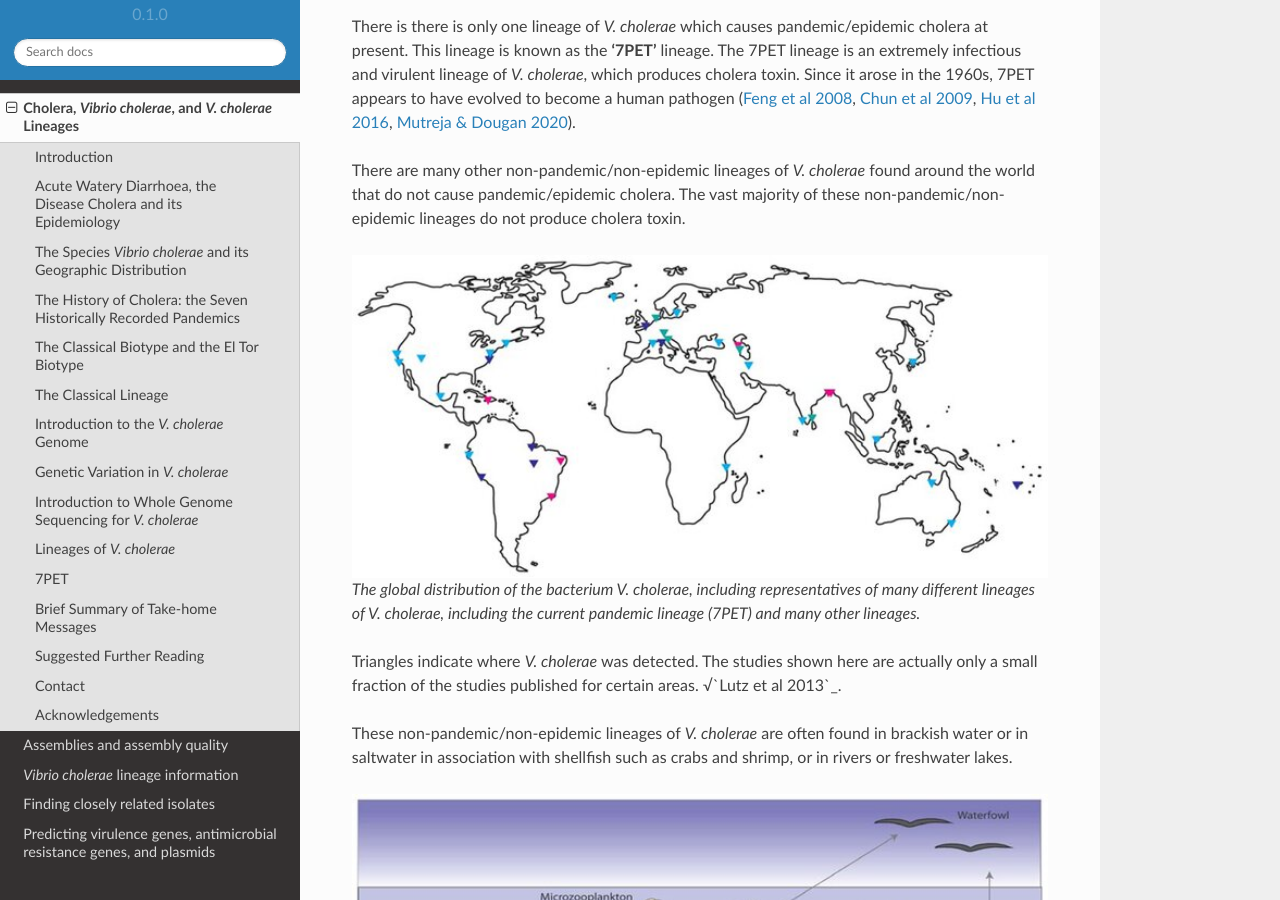
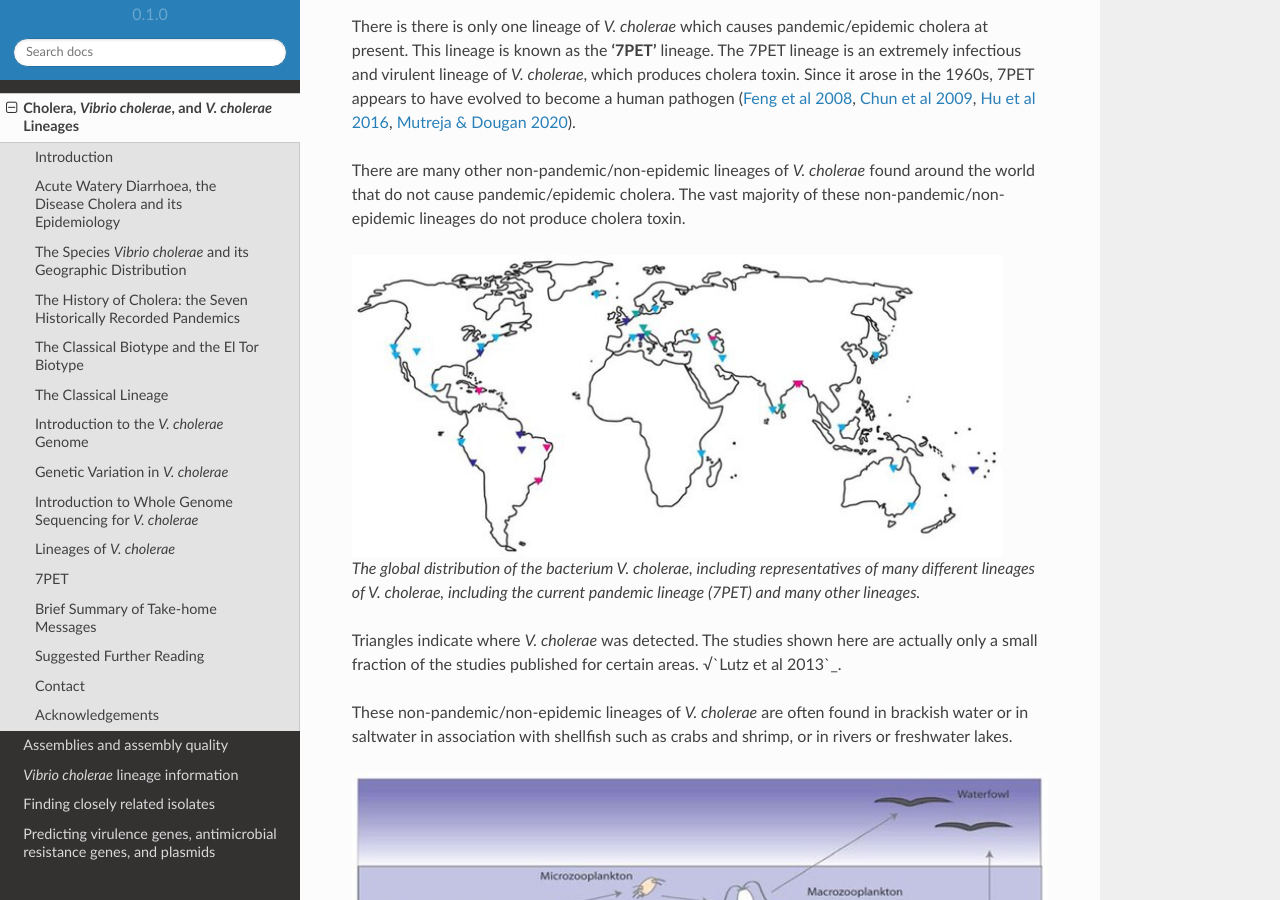
Before and after one commit to avrilcoghlan/cholerabook, a Sphinx documentation site: the page built from docs/source/vibriogenomes.rst, in a window 1280 px wide and 900 px high, scrolled down 2978 px. Built offline with Sphinx 7.4.7 and the Read the Docs theme 2.0.0, drawn with Linux system fonts in a browser that asks for light colours.

Commit message:
Update vibriogenomes.rst

```diff
--- a/docs/source/vibriogenomes.rst
+++ b/docs/source/vibriogenomes.rst
@@ -64,7 +64,7 @@
 cholera. The vast majority of these non-pandemic/non-epidemic lineages do not produce cholera toxin.
 
 .. figure:: GlobalDistribution.jpg
-  :width: 700
+  :width: 650
 
   The global distribution of the bacterium *V. cholerae*, including representatives of many different lineages of *V. cholerae*, including the current pandemic lineage (7PET) and many other lineages.
 Triangles indicate where *V. cholerae* was detected. The studies shown here are actually only a small fraction of the studies published for certain areas. √`Lutz et al 2013`_.
@@ -80,7 +80,7 @@
 .. _Mutreja & Dougan 2020: https://pubmed.ncbi.nlm.nih.gov/31345641/
 
 .. figure:: VibrioCholeraeInSea.jpg
-  :width: 800
+  :width: 750
 
   Non-pandemic/non-epidemic lineages of *V. cholerae* are part of the bacterioplankton in aquatic environments. Image credit: `Lutz et al 2013`_.
 
```
